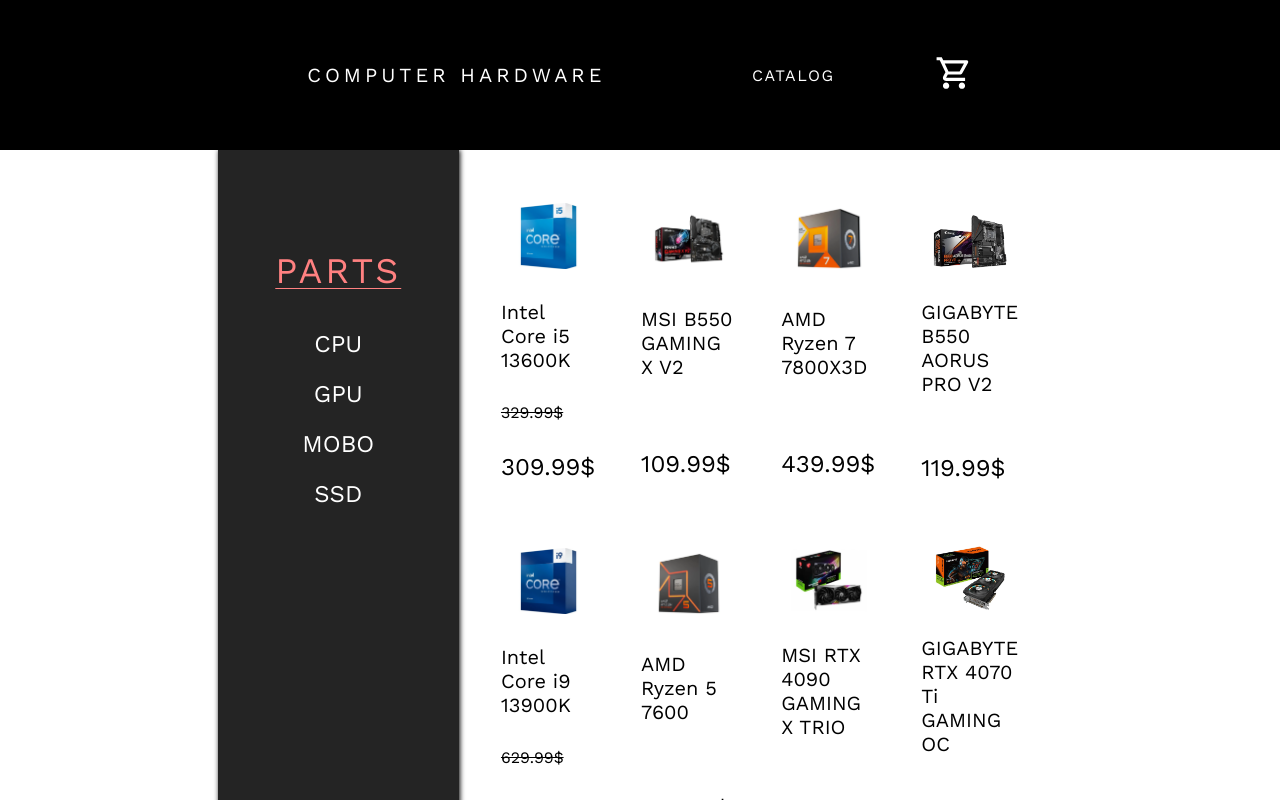
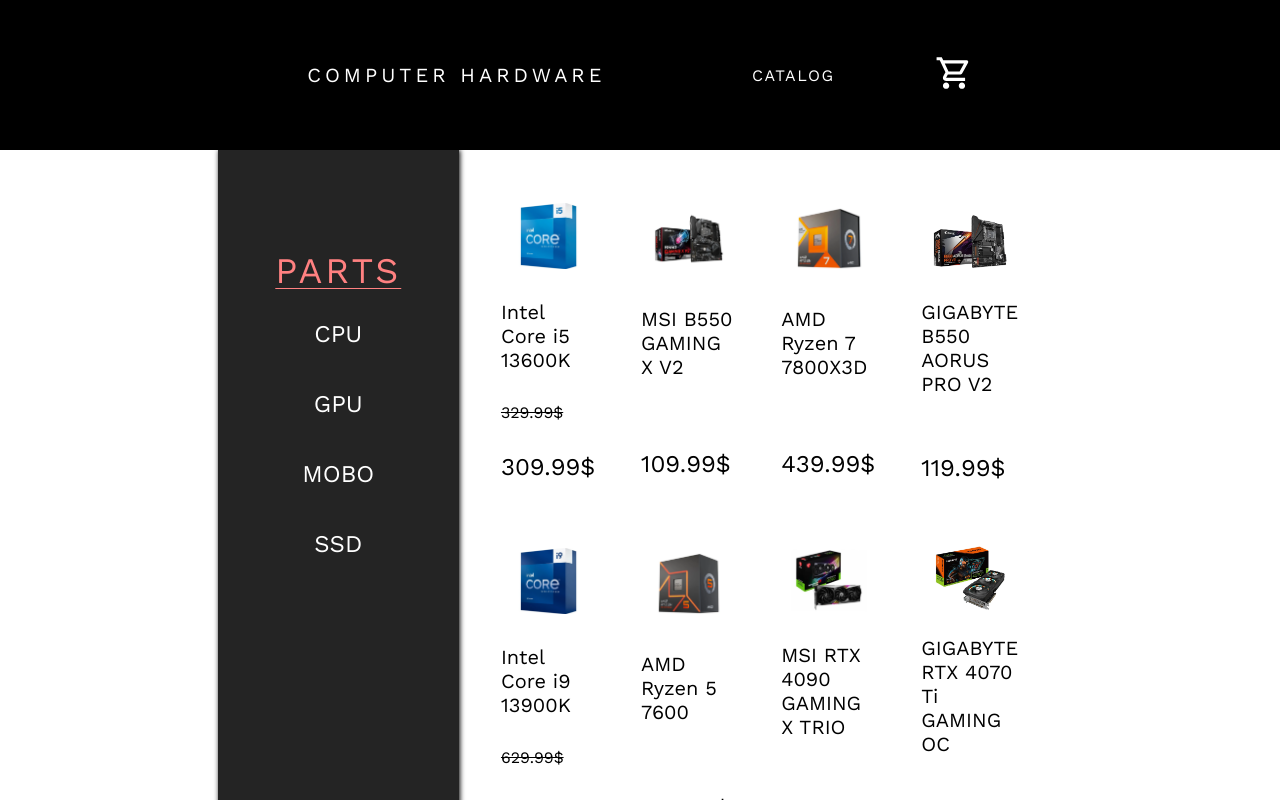
Before and after one commit to haster09/shopping-cart, a React (Create React App) app: page /#/catalog in a window 1280 px wide. Shown: the top 800 px of the page. Built offline with nearby package versions, Linux system fonts and the light colour scheme.

Commit message:
small changes

```diff
--- a/src/components/App.js
+++ b/src/components/App.js
@@ -3,12 +3,14 @@
 import Header from './Header';
 import Home from './Home';
 import CatalogItem from './CatalogItem';
+import Cart from './Cart';
 
 const App = () => {
 
   return (
     <>
       <Header />
+      <Cart />
       <Routes>
         <Route path='/' element={<Home />} />
         <Route path='/catalog' element={<Catalog />} >
--- /dev/null
+++ b/src/components/Cart.js
@@ -0,0 +1,9 @@
+const Cart = () => {
+  return (
+    <div className='cartDiv none'>
+      <div></div>
+    </div>
+  )
+}
+
+export default Cart
--- a/src/components/CatalogNav.js
+++ b/src/components/CatalogNav.js
@@ -1,10 +1,9 @@
-import { Link, NavLink } from 'react-router-dom'
-import { useEffect } from 'react';
-
+import { NavLink } from 'react-router-dom'
 const CatalogNav = () => {
 
   return (
   <div className='catalogNav'>
+    <div className='catalogNavLinks'>
       <NavLink className='catalogNavTitle' to='/catalog'>PARTS</NavLink>
       <NavLink id='cpuLink' to='/catalog/cpu'
       className={({ isActive }) => (isActive ? "link-active" : "catalogNavLink")} >CPU</NavLink>
@@ -15,6 +14,7 @@
       <NavLink id='ssdLink' to='/catalog/ssd'
       className={({ isActive }) => (isActive ? "link-active" : "catalogNavLink")} >SSD</NavLink>
     </div>
+  </div>
   )
 }
 
--- a/src/components/Header.js
+++ b/src/components/Header.js
@@ -2,6 +2,10 @@
 import cart_svg from '../images/shopping-cart.svg'
 
 const Header = () => {
+
+  const openCart = () => {
+    document.querySelector('.cartDiv').classList.remove('none');
+  }
 
   return (
     <>
@@ -9,7 +13,7 @@
         <div className='title'><Link to='/'>COMPUTER HARDWARE</Link></div>
           <div className='navBar'>
             <div className='navItem'><Link to='/catalog'>CATALOG</Link></div>
-            <div className='navItem'><img className='icon' src={cart_svg} alt='shopping-cart'/></div>
+            <div onClick={openCart} className='navItem'><img className='icon' src={cart_svg} alt='shopping-cart'/></div>
         </div>
       </div>
     </>
--- a/src/style.css
+++ b/src/style.css
@@ -29,7 +29,6 @@
   align-items: center;
   grid-template-columns: 4fr 1fr;
   padding: 0 24vw;
-  position: sticky;
   top: 0;
 }
 .title {
@@ -107,19 +106,24 @@
 }
 .catalogNav {
   display: flex;
-  flex-direction: column;
-  align-items: center;
+  justify-content: center;
   padding-top: 100px;
   box-shadow: 0px 0px 0px 0px black, 1px 0px 5px 0px black;
   background-color: rgb(36, 36, 36);
   color: white;
+}
+.catalogNavLinks {
+  display: grid;
+  grid-template-columns: 1fr;
+  grid-auto-rows: 70px;
+  justify-content: center;
+  text-align: center;
 }
 .catalogNavTitle {
   font-size: 36px;
   letter-spacing: 3px;
   text-decoration: underline 1px;
   text-underline-offset: 5px;
-  position: fixed;
   color: rgb(255, 129, 129);
 }
 .catalogMain {
@@ -157,22 +161,6 @@
 }
 .catalogNavLink {
   font-size: 24px;
-}
-#cpuLink {
-  position: fixed;
-  top: 330px;
-}
-#gpuLink {
-  position: fixed;
-  top: 380px;
-}
-#moboLink {
-  position: fixed;
-  top: 430px;
-}
-#ssdLink {
-  position: fixed;
-  top: 480px;
 }
 .link-active {
   font-size: 28px;
@@ -224,3 +212,12 @@
   justify-self: center;
   width: 100%;
 }
+.none {
+  display: none;
+}
+.cartDiv {
+  position: fixed;
+  width: 100%;
+  height: 100%;
+  backdrop-filter: blur(5px);
+}
```
Lines whose indentation alone changed are shown as unchanged.
